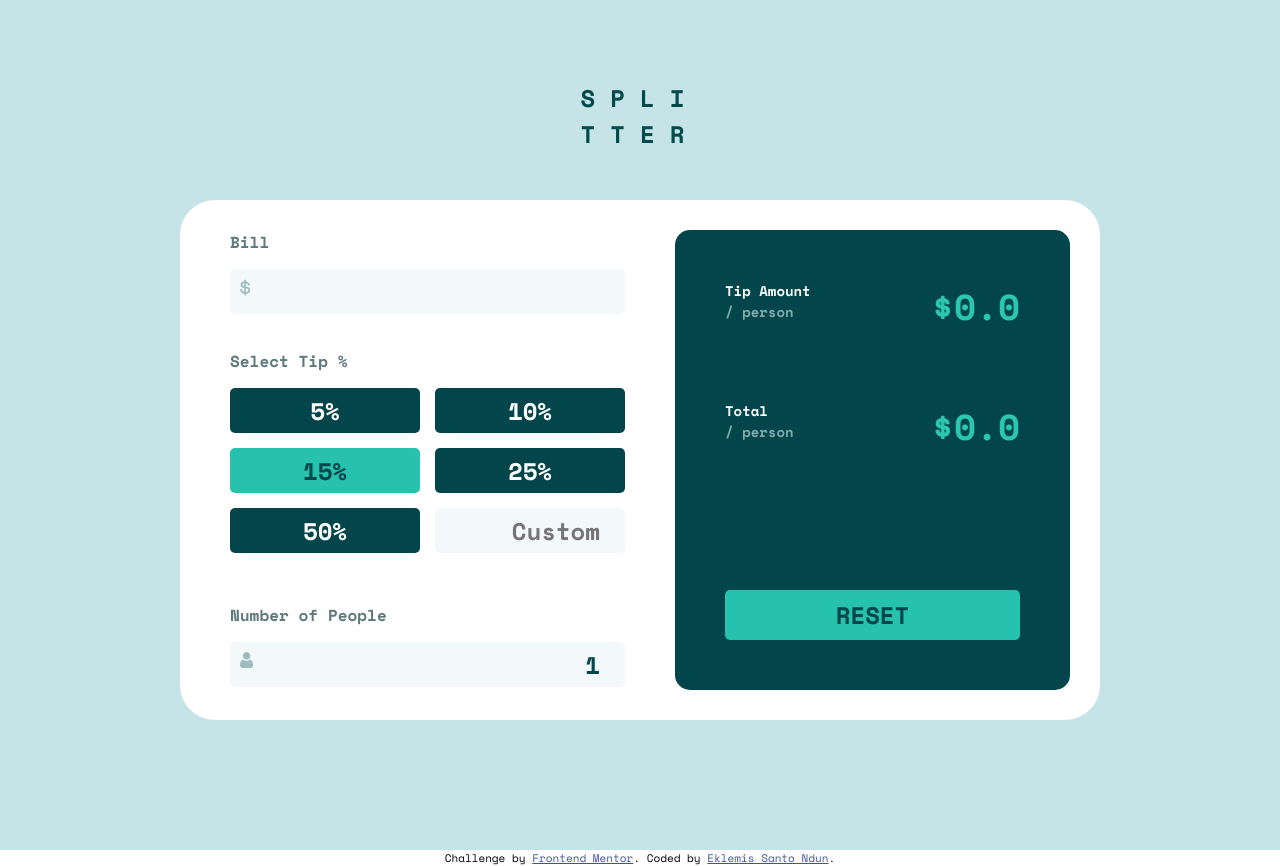
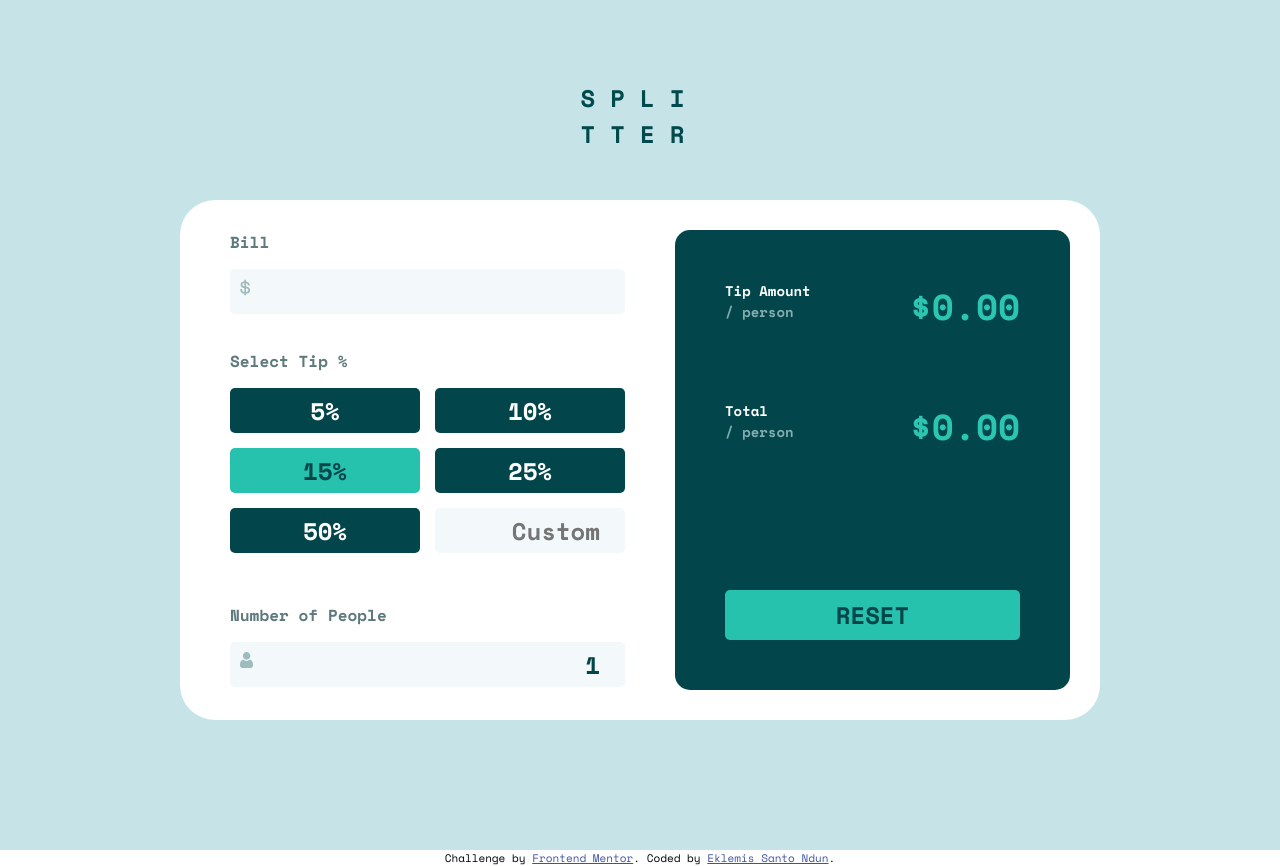
Before and after one commit to eklemis/tip-calculator-app-main, a plain HTML site: page index.html in a window 1280 px wide. Both pictures are taken after a click on the button "RESET". Drawn offline with nearby package versions, Linux system fonts and the light colour scheme.

Commit message:
Fixing decimal format for tip summary

```diff
--- a/Script.js
+++ b/Script.js
@@ -108,8 +108,8 @@ function reset(){
     document.getElementById('bill-input').value = "";
     document.getElementById('numb-people').value = "1";
     document.getElementById('custInput').value = "";
-    document.getElementById('tipAmount').innerHTML = "$0.0";
-    document.getElementById('totalTip').innerHTML = "$0.0";
+    document.getElementById('tipAmount').innerHTML = "$0.00";
+    document.getElementById('totalTip').innerHTML = "$0.00";
     document.querySelectorAll(".tip-percent input").forEach(function (element){
         element.removeAttribute('class');
         if(element.class == "cust-input"){
--- a/index.html
+++ b/index.html
@@ -46,12 +46,12 @@
             <h2 class="sum-label">Tip Amount</h2>
             <h3 class="sum-info">/ person</h3>
           </div>
-          <h1 id="tipAmount" class="tip">$0.0</h1>
+          <h1 id="tipAmount" class="tip">$0.00</h1>
           <div class="sum-person">
             <h2 class="sum-label">Total</h2>
             <h3 class="sum-info">/ person</h3>
           </div>
-          <h1 id="totalTip" class="tip">$0.0</h1>
+          <h1 id="totalTip" class="tip">$0.00</h1>
           <input type="button" aria-label="reset calculator" value="RESET" class="reset-btn" onclick="reset()"/>
         </div>
       </div>
```
